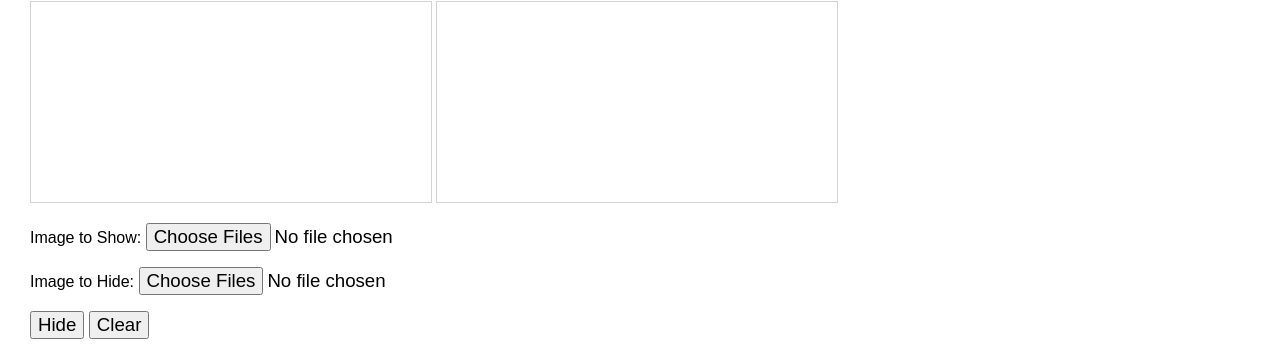
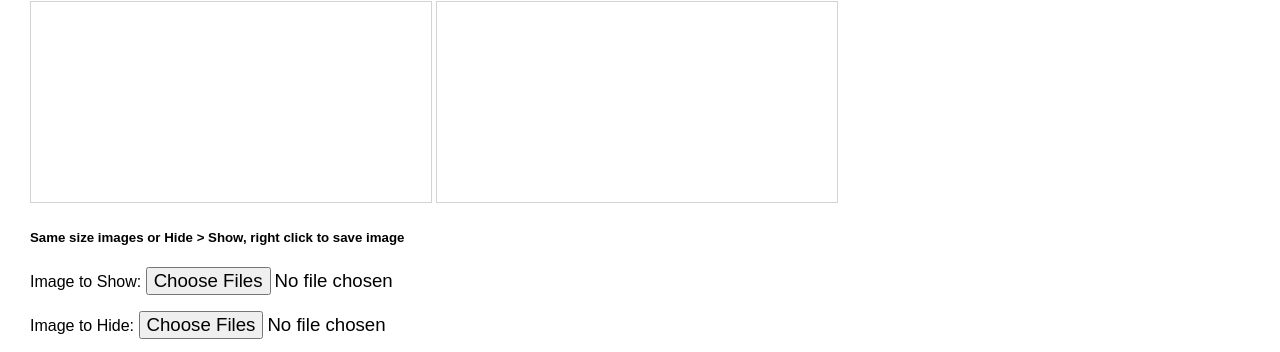
Before and after one commit to qqs377/ImageEditor, a plain HTML site: page index.html in a window 1280 px wide. Shown: the part 87-439 px from the top of the page. Drawn offline with Linux system fonts and the light colour scheme.

Commit message:
Update index.html

```diff
--- a/index.html
+++ b/index.html
@@ -18,6 +18,7 @@
 </canvas>
 <canvas id="hcan">
 </canvas>
+<p><h5>Same size images or Hide > Show, right click to save image</h5></p>
 <p>
 Image to Show: <input type="file" multiple="false" accept="image/*" id="ofile" onchange="loadOriginalImage()">
 </p>
```
